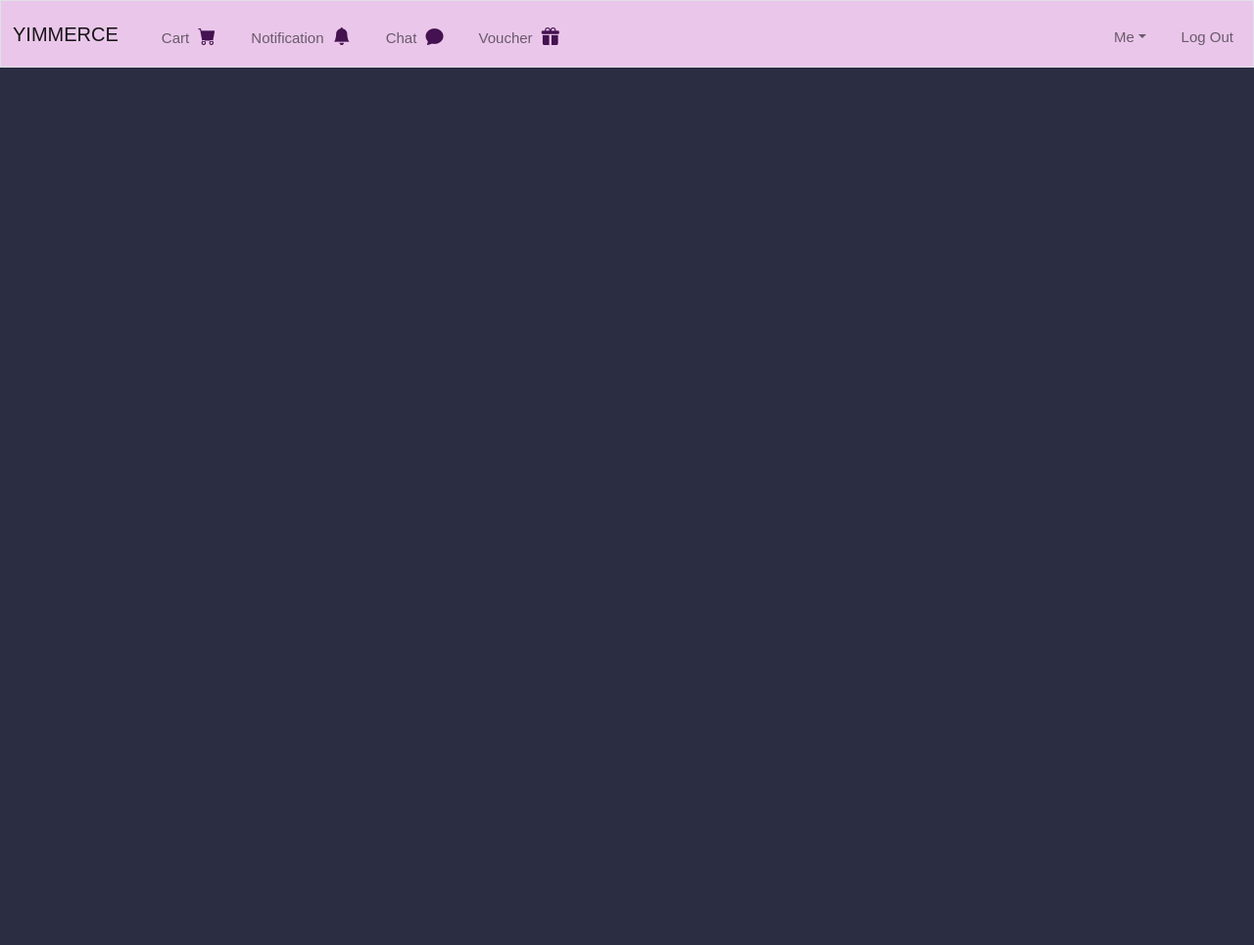
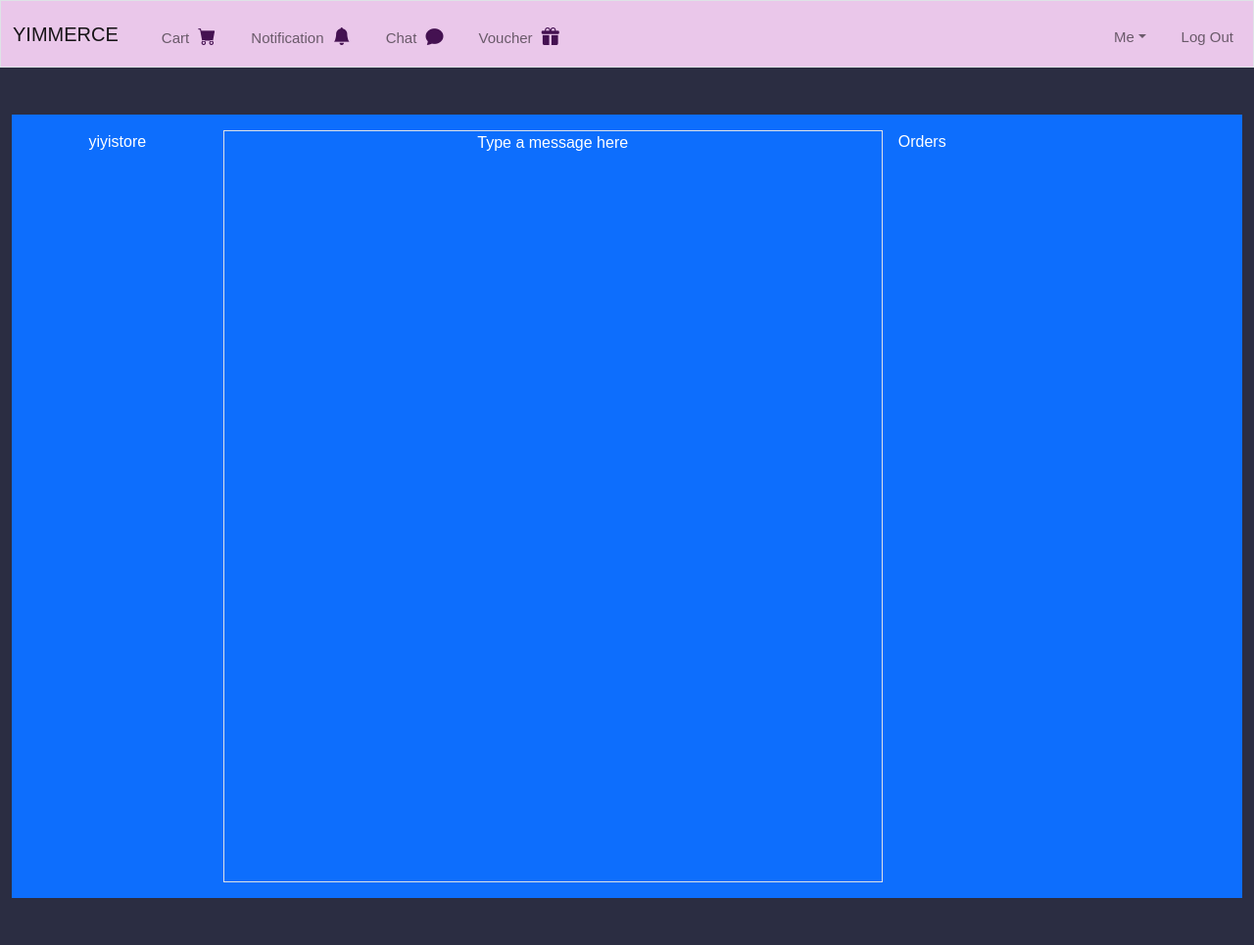
Before and after one commit to yii-meow/CS50X, a Flask app: page /chat in a window 1280 px wide. Shown: the whole page at 98% size. Before the commit the page ends 69 px from the top, so only its background shows below. Run offline with Flask 2, Linux system fonts and the light colour scheme; the visitor is signed in with stand-in values (Sample User, id 1); some libraries are stand-ins or nearby versions; some web fonts are replaced.

Commit message:
chats and db amendment

```diff
--- a/app.py
+++ b/app.py
@@ -139,8 +139,7 @@ def index():
 def item(id):
     cursor = mysql.connection.cursor()
     cursor.execute("""
-    SELECT products.id, name,price,description,image,quantity,release_date,sellers.username,sellers.address FROM products
-    JOIN sellers ON products.seller_id = sellers.id
+    SELECT products.id, name,price,description,image,quantity,release_date FROM products
     WHERE products.id = %s
     """ % str(id), )
     product = cursor.fetchone()
--- a/templates/cart.html
+++ b/templates/cart.html
@@ -18,14 +18,14 @@ Cart
 
             <!-- Product Name and Image -->
             <div class="d-flex gap-3" style="width:500px;">
-                <img src="{{item[5]}}" style="width:135px;height:135px;"
+                <img src="{{item[4]}}" style="width:135px;height:135px;"
                      onclick="window.open('/items/{{item[0]}}')"/>
-                <p style="text-align: left">{{item[2]}}</p>
+                <p style="text-align: left">{{item[1]}}</p>
             </div>
 
             <div style="width:150px;text-align: left">
                 <!-- Price -->
-                {{item[3]|myr}}
+                {{item[2]|myr}}
             </div>
 
             <div style="width:250px">
--- a/templates/chat.html
+++ b/templates/chat.html
@@ -6,6 +6,24 @@ Chat
 
 {% block main %}
 
+<div class="d-flex bg-primary p-3 gap-3" style="height:100vh">
+
+    <div style="width:15%">
+        yiyistore
+    </div>
+
+    <div class="border" style="width:55%;">
+
+        Type a message here
+
+    </div>
+
+    <div>
+        Orders
+    </div>
+
+
+</div>
 
 
 {% endblock %}
--- a/templates/index.html
+++ b/templates/index.html
@@ -20,12 +20,12 @@ Home Page
     {% for item in items %}
     <div class="card text-white" style="width: 15rem;height:22rem;background-color:#CE7DA5"
          onclick="window.open('/items/{{item[0]}}')">
-        <img class="card-img-top" src="{{item[5]}}" alt="Card image cap"
+        <img class="card-img-top" src="{{item[4]}}" alt="Card image cap"
              style="width:15rem;height:16rem">
         <div class="card-body">
-            <h5 class="card-title">{{item[2]}}</h5>
+            <h5 class="card-title">{{item[1]}}</h5>
             <p class="card-text mt-3">
-                {{item[3] | myr }}
+                {{item[2] | myr }}
             </p>
         </div>
     </div>
--- a/templates/product.html
+++ b/templates/product.html
@@ -79,7 +79,7 @@ Product Details
         </div>
 
         <div style="text-align:left">
-            <p>{{product[7]}}</p>
+            <p>yiyistore</p>
             <small>Active 51 Minutes Ago</small>
             <div class="d-flex gap-3 mt-3" style="font-size:0.7rem;">
                 <div class="border border-danger rounded p-2" style="background-color:#AD7A99;" onclick="">
```
Also changed, not shown: templates/payment.html (+4 -4 lines), 1 other file.
